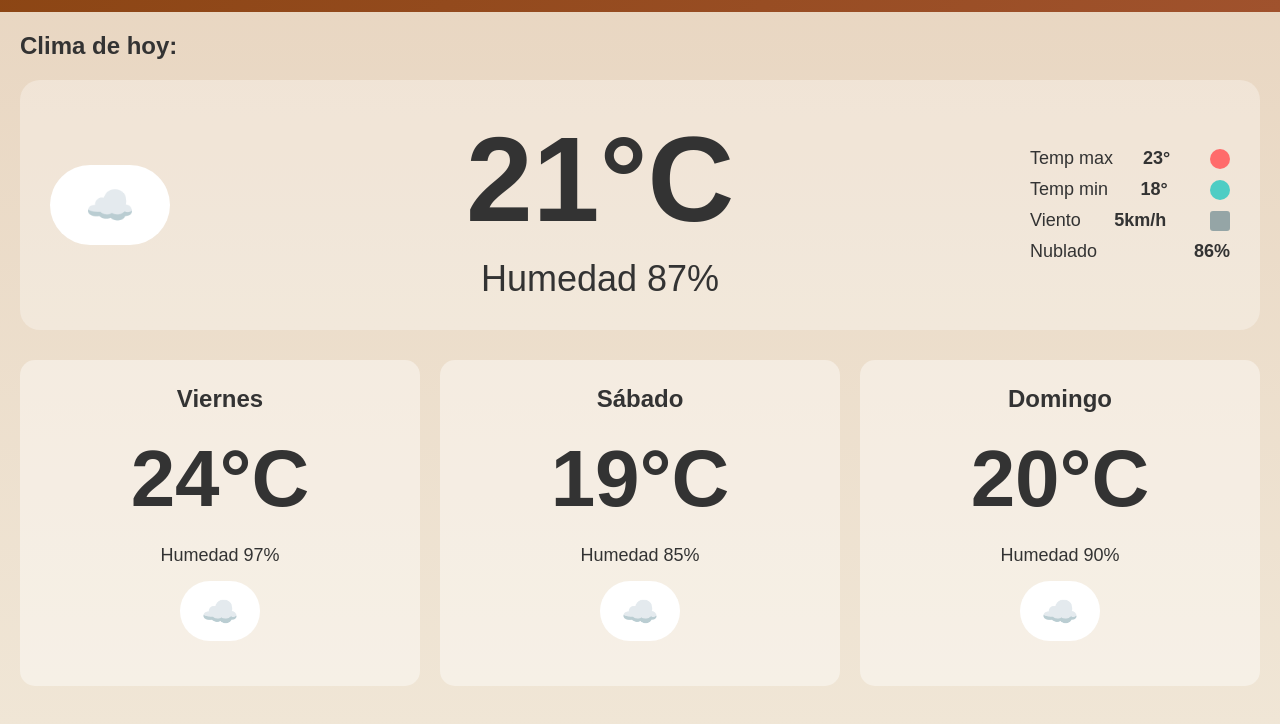
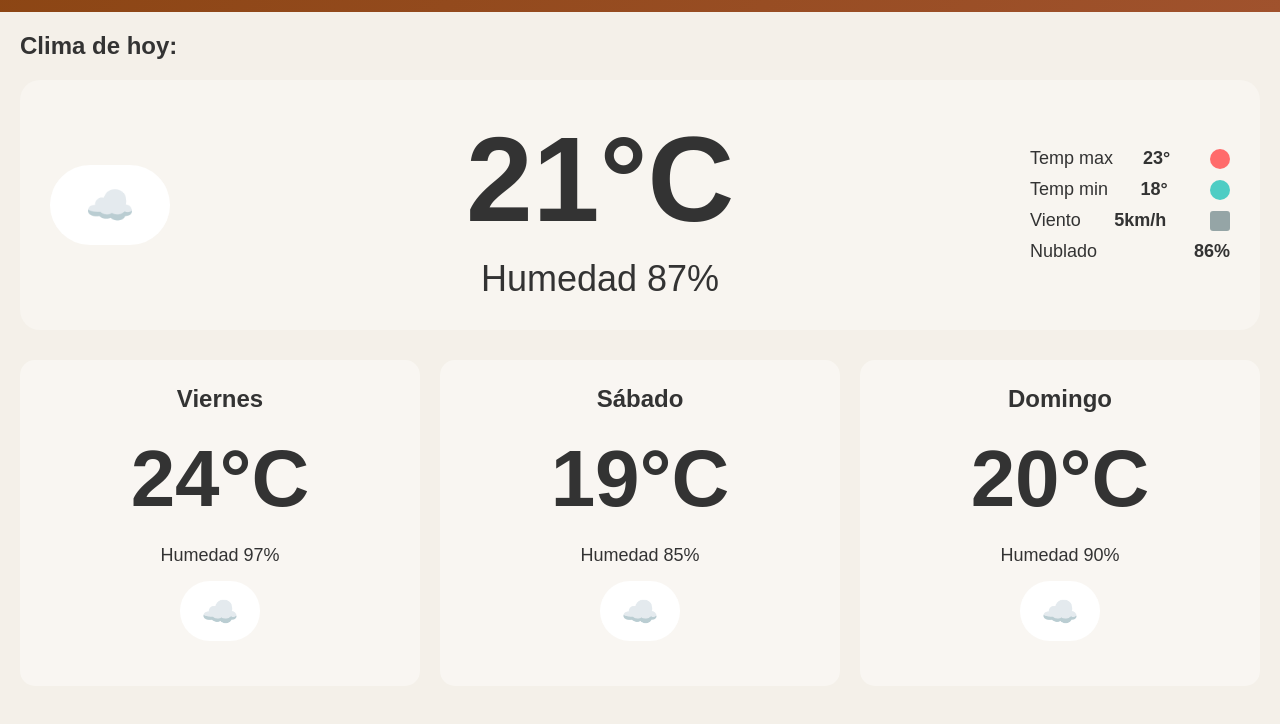
Before and after one commit to Jafeth-MV/Kurona, a website: page Calendario2.html in a window 1280 px wide. Shown: the part 72-796 px from the top of the page. Drawn offline with Linux system fonts and the light colour scheme.

Commit message:
Update Calendario2.css

```diff
--- a/Calendario2.css
+++ b/Calendario2.css
@@ -7,7 +7,7 @@
 
 body {
   font-family: Arial, sans-serif;
-  background: linear-gradient(to bottom, #e8d5c0, #f0e6d6);
+  background: linear-gradient(to bottom, #f4f0e9, #f4f0e9);
   min-height: 100vh;
 }
 
```
